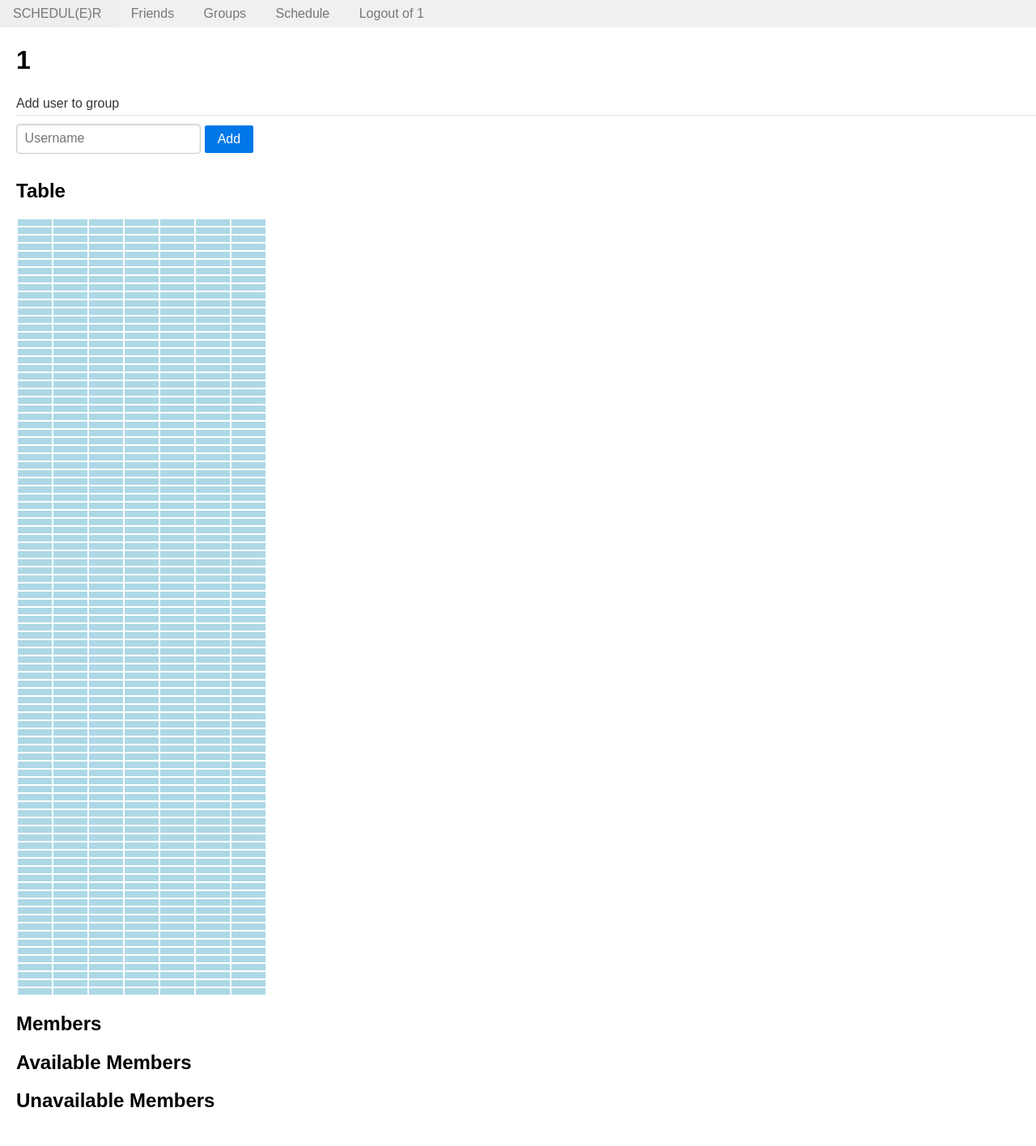
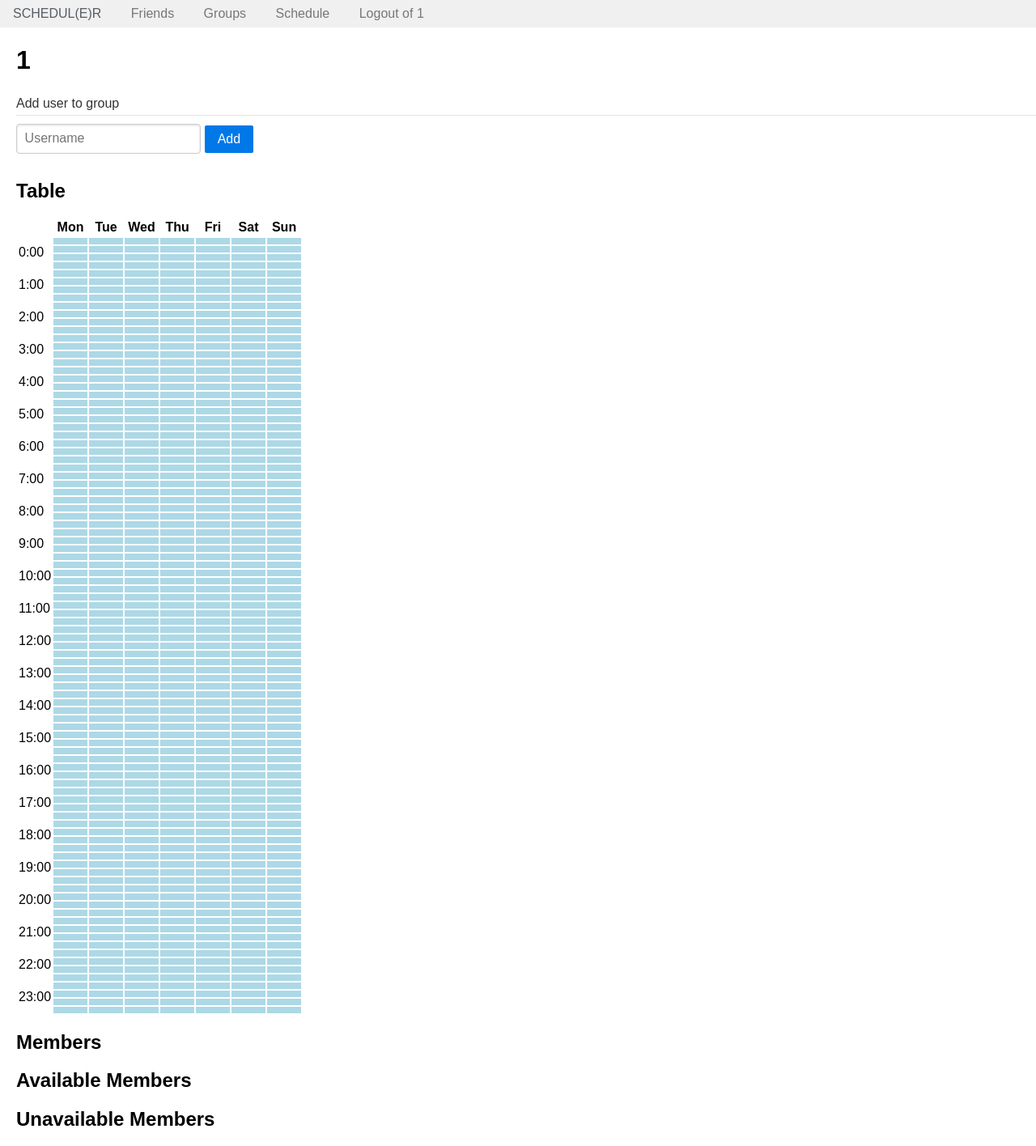
Before and after one commit to dougyfresh42/Scheduler, a Flask app: page /groups/1 in a window 1280 px wide. Shown: the whole page at 81% size. Before the commit the page ends 1368 px from the top, so only its background shows below. Run offline with Flask 2, Linux system fonts and the light colour scheme; a user stored in the database is signed in; data that the repository does not hold is empty; some libraries are stand-ins or nearby versions.

Commit message:
Possible code freeze

```diff
--- a/server.py
+++ b/server.py
@@ -85,7 +85,8 @@ def group(group_name):
     groupSchedule = schedulr.getGroupCalendar(group_name)
     table = schedulr.processSchedule(groupSchedule)
     members = schedulr.groupMembers(group_name)
-    return render_template('group.html', group_name = group_name, group = [], members = members, table = table)
+    availability = schedulr.checkAvailable(current_user.id, group_name)
+    return render_template('group.html', group_name = group_name, group = availability, members = members, table = table)
 
 @app.route('/schedule', methods=['GET', 'POST'])
 @login_required
@@ -120,7 +121,9 @@ def import_calendar():
 
 @app.route('/')
 def index():
-    return render_template('index.html')
+    if current_user.is_authenticated:
+        return redirect(url_for('friends'))
+    return redirect(url_for('login'))
 
 @app.route('/hello')
 def hello_world():
--- a/templates/base.html
+++ b/templates/base.html
@@ -31,7 +31,7 @@
 </head>
 <body>
 <div class="pure-menu pure-menu-horizontal" style="background-color: #F0F0F0;">
-<a href="#" class="pure-menu-heading pure-menu-link">Schedul(e)r</a>
+<span class="pure-menu-heading">Schedul(e)r</span>
 <ul class="pure-menu-list">
     {% if not current_user.is_authenticated %}
     <li class="pure-menu-item"><a href="{{url_for('login')}}" class="pure-menu-link">Login</a></li>
--- a/templates/friends.html
+++ b/templates/friends.html
@@ -13,7 +13,8 @@
 <ul>
 {% for friend in friends %}
     {% if friend[2] or (not friend[2] and not friend[3]) %}
-        <li>{{ friend[1] }}</li>
+        <li>{{ friend[1] }}
+        {% if friend[2] %}is available until {{friend[2].strftime('%A %B %d at %-H:%M')}}{% endif %}</li>
     {% endif %}
 {% endfor %}
 </ul>
@@ -21,7 +22,7 @@
 <ul>
 {% for friend in friends %}
     {% if not friend[2] and friend[3]%}
-        <li>{{ friend[1] }}</li>
+        <li>{{ friend[1] }} is unavailable until {{friend[3].strftime('%A %B %d at %-H:%M')}}</li>
     {% endif %}
 {% endfor %}
 </ul>
--- a/templates/group.html
+++ b/templates/group.html
@@ -11,9 +11,24 @@
 </form>
 <h2>Table</h2>
 <table>
+<thead>
+    <tr>
+        <th></th>
+        <th>Mon</th>
+        <th>Tue</th>
+        <th>Wed</th>
+        <th>Thu</th>
+        <th>Fri</th>
+        <th>Sat</th>
+        <th>Sun</th>
+    </tr>
+</thead>
 <tbody>
 {% for i in range(96) %}
     <tr>
+    {% if not i % 4 %}
+        <td rowspan="4">{{ i // 4 }}:00</td>
+    {% endif %}
     {% for j in range(7) %}
         {% if table[j][i][0] %}
         <td style="height: 6px; width: 40px; background-color: rgb(10,10,{{255 - table[j][i][0]}});" class="tooltip"><span class="tooltiptext">{{table[j][i][1]}}</span></td>
@@ -34,16 +49,17 @@
 <h2>Available Members</h2>
 <ul>
 {% for member in group %}
-    {% if member[1] %}
-        <li>{{ member[0] }}</li>
+    {% if member[2] or (not member[2] and not member[3]) %}
+        <li>{{ member[1] }}
+        {% if member[2] %}is available until {{member[2].strftime('%A %B %d at %-H:%M')}}{% endif %}</li>
     {% endif %}
 {% endfor %}
 </ul>
 <h2>Unavailable Members</h2>
 <ul>
 {% for member in group %}
-    {% if not member[1] %}
-        <li>{{ member[0] }}</li>
+    {% if not member[2] and member[3] %}
+        <li>{{ member[1] }} is unavailable until {{member[3].strftime('%A %B %d at %-H:%M')}}</li>
     {% endif %}
 {% endfor %}
 </ul>
--- a/templates/schedule.html
+++ b/templates/schedule.html
@@ -13,6 +13,7 @@
         <th>Fri</th>
         <th>Sat</th>
         <th>Sun</th>
+    </tr>
 </thead>
 <tbody>
 {% for i in range(96) %}
@@ -22,9 +23,9 @@
     {% endif %}
     {% for j in range(7) %}
         {% if table[j][i][0] %}
-        <td style="height: 6px; width: 40px; background-color: red;" class="tooltip"><span class="tooltiptext">{{table[j][i][1]}}</span></td>
+        <td style="height: 6px; width: 40px; background-color: #0A0AFF;" class="tooltip"><span class="tooltiptext">{{table[j][i][1]}}</span></td>
         {% else %}
-        <td style="height: 6px; width: 40px; background-color: pink;"></td>
+        <td style="height: 6px; width: 40px; background-color: lightblue;"></td>
         {% endif %}
     {% endfor %}
     </tr>
```
Also changed, not shown: templates/login.html (+6 -4 lines), templates/register.html (+6 -4 lines).
